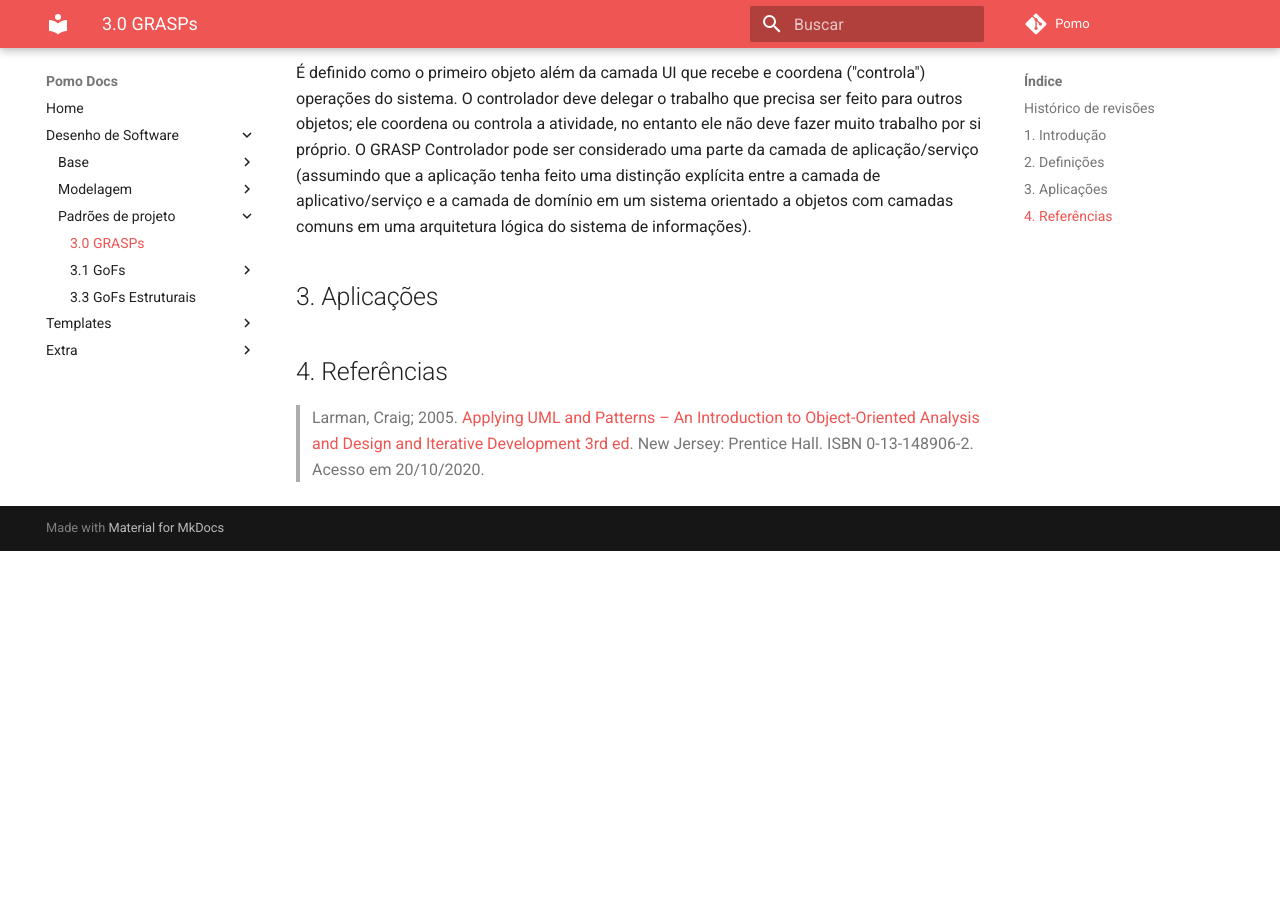
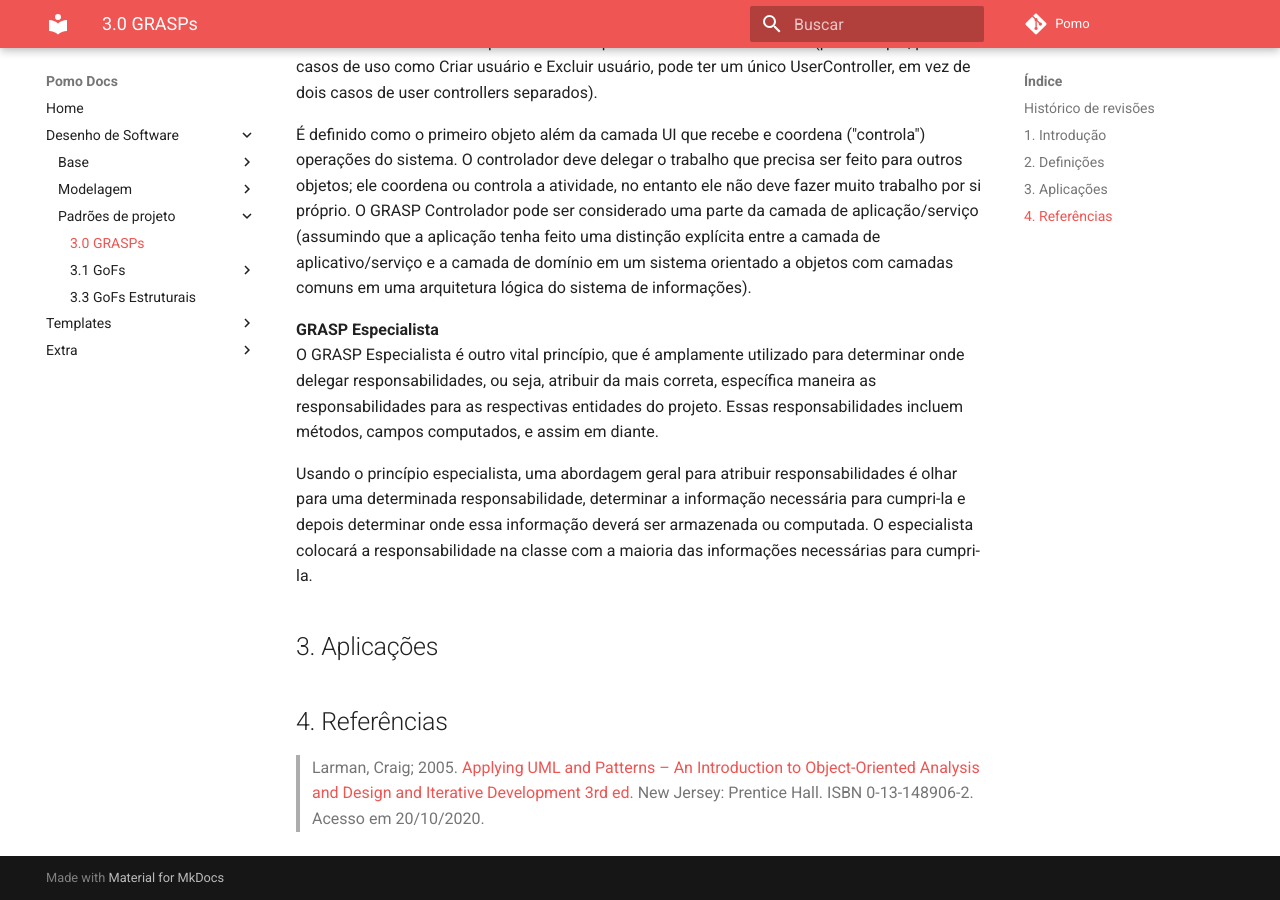
Before and after one commit to UnBArqDsw/2020.1_G6_Pomo, an MkDocs documentation site: the page built from docs/padrões-de-projeto/modulo3.0/grasps.md, in a window 1280 px wide and 900 px high, scrolled down 1469 px. Built offline with MkDocs 1.6.1 and Material for MkDocs 9.7.7, drawn with Linux system fonts in a browser that asks for light colours; comment, search, counter and statistics services are not loaded; before the commit the page ends 2020 px from its top, so only the background shows below that; some of the changed text lies outside the part shown.

Commit message:
Corrigindo typo.

```diff
--- a/docs/padrões-de-projeto/modulo3.0/grasps.md
+++ b/docs/padrões-de-projeto/modulo3.0/grasps.md
@@ -6,7 +6,7 @@
 | :--------- | :----- | :----------------- | :------------------------------------------------ |
 | 19/10/2020 | 1.0    | Criação do arquétipo do documento  | [João Gabriel Antunes](https://github.com/flyerjohn) |
 | 21/10/2020 | 1.1    | Adição de conteúdo | [João Gabriel Antunes](https://github.com/flyerjohn) |
-| 21/10/2020 | 1.2    | Adição das definições controlador e criador | [João Gabriel Antunes](https://github.com/flyerjohn) |
+| 21/10/2020 | 1.2    | Adição das definições controlador, criador e especialista | [João Gabriel Antunes](https://github.com/flyerjohn) |
 
 ## 1. Introdução
 Padrões de projeto (design patterns) são soluções típicas para problemas comuns em projeto de software. Cada padrão é como uma planta de construção que você pode customizar para resolver um problema de projeto particular em seu código. Padrões são como um conjunto de ferramentas para soluções de problemas comuns em design de software, ou seja, eles definem uma linguagem comum que ajuda a equipe a se comunicar mais eficientemente, e portanto, aumentando seu desempenho cotidiano.
@@ -29,6 +29,13 @@ Esse foco atribui a responsabilidade de manipular eventos do sistema para uma cl
 Um caso de uso controlador deve ser usado para lidar com todos os eventos de casos de uso e pode ser usado para mais de um caso de uso (por exemplo, para casos de uso como Criar usuário e Excluir usuário, pode ter um único UserController, em vez de dois casos de user controllers separados).
 
 É definido como o primeiro objeto além da camada UI que recebe e coordena ("controla") operações do sistema. O controlador deve delegar o trabalho que precisa ser feito para outros objetos; ele coordena ou controla a atividade, no entanto ele não deve fazer muito trabalho por si próprio. O GRASP Controlador pode ser considerado uma parte da camada de aplicação/serviço (assumindo que a aplicação tenha feito uma distinção explícita entre a camada de aplicativo/serviço e a camada de domínio em um sistema orientado a objetos com camadas comuns em uma arquitetura lógica do sistema de informações).
+<br>
+
+**GRASP Especialista**<br>
+O GRASP Especialista é outro vital princípio, que é amplamente utilizado para determinar onde delegar responsabilidades, ou seja, atribuir da mais correta, específica maneira as responsabilidades para as respectivas entidades do projeto. Essas responsabilidades incluem métodos, campos computados, e assim em diante.<br>
+
+Usando o princípio especialista, uma abordagem geral para atribuir responsabilidades é olhar para uma determinada responsabilidade, determinar a informação necessária para cumpri-la e depois determinar onde essa informação deverá ser armazenada ou computada. O especialista colocará a responsabilidade na classe com a maioria das informações necessárias para cumpri-la.
+<br>
 
 ## 3. Aplicações
 
```
